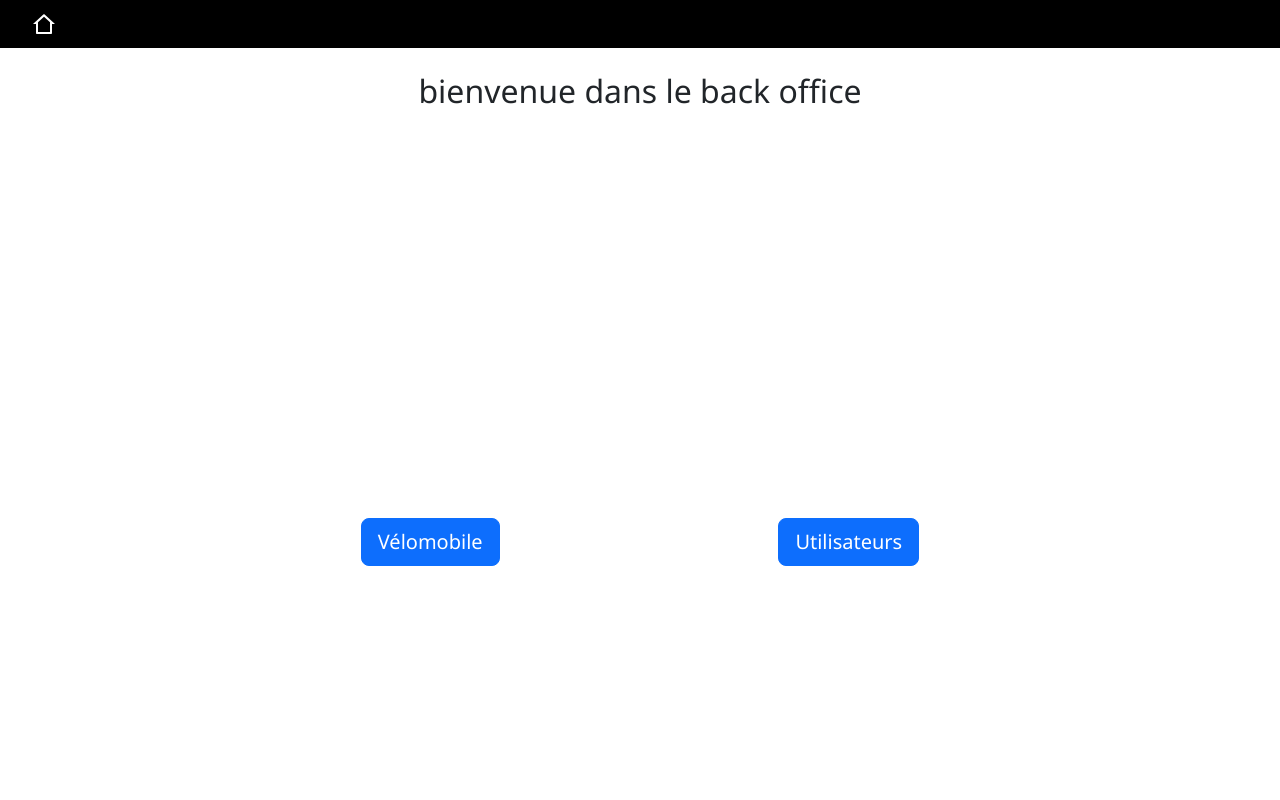
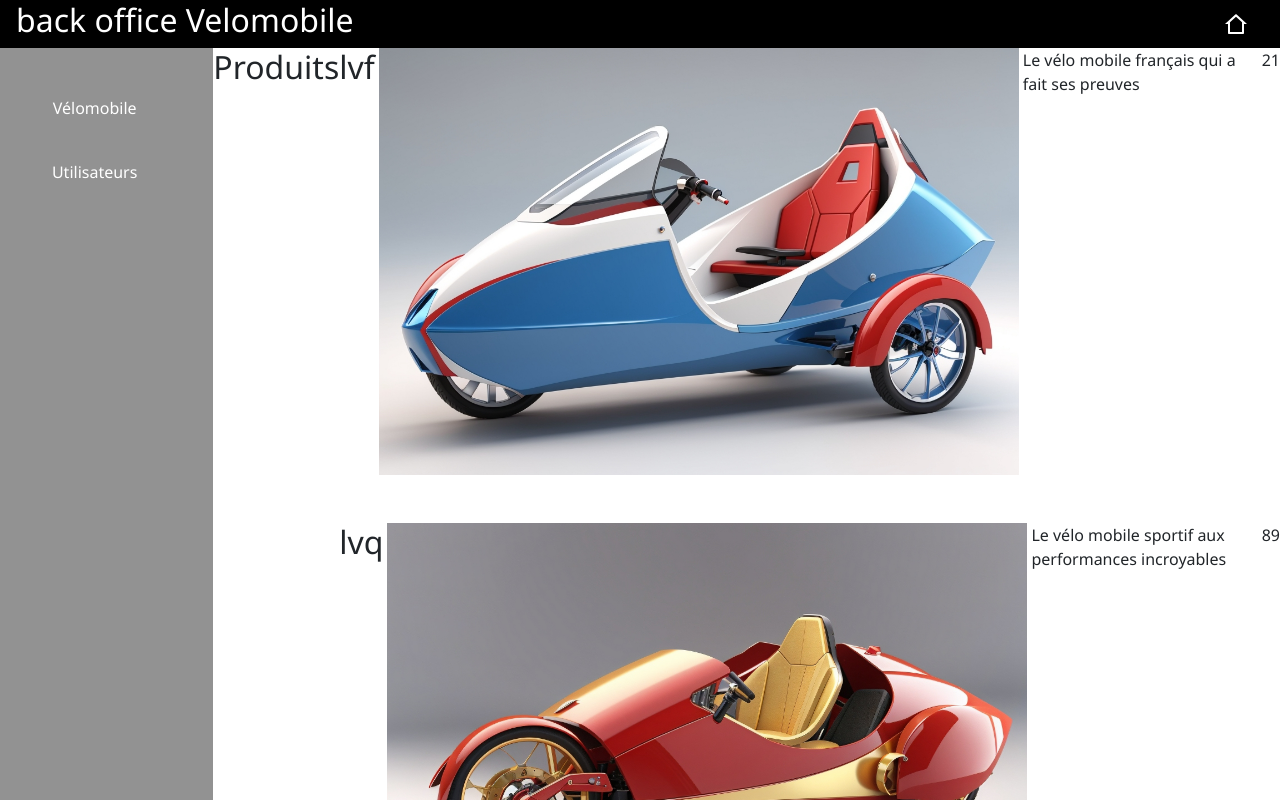
Before and after one commit to DjabelWilly/Velomobile_React, a React (Create React App) app: page /admin/velo in a window 1280 px wide. Shown: the top 800 px of the page. Built offline with nearby package versions, Linux system fonts and the light colour scheme; data requests are answered from the project's data file.

Commit message:
admin working

```diff
--- /dev/null
+++ b/src/AdminPage.js
@@ -0,0 +1,16 @@
+import React from "react";
+import { Outlet } from "react-router-dom";
+import { useState } from "react";
+import Admin from "./components/Admin"
+import AdminVeloPage from "./routes/AdminVeloPage";
+const AdminPage = () => {
+
+  const [isLoggedIn, setIsLoggedIn] = useState(false);
+
+
+  return (
+      <Admin isLoggedIn={isLoggedIn} />
+  );
+};
+
+export default AdminPage;
--- /dev/null
+++ b/src/components/Admin.jsx
@@ -0,0 +1,74 @@
+import AdminPage from "../AdminPage";
+import { Link } from "react-router-dom";
+import { useState } from "react";
+import React from "react";
+import { RiHome2Line } from "react-icons/ri";
+import "../App.css";
+import { Outlet } from "react-router-dom";
+
+
+function Admin({isLoggedIn}) {
+
+  return (
+    <>
+      <div className="nav-admin">
+        <div className="title">
+          <h2>back office Velomobile</h2>
+        </div>
+        <div>
+          <Link to={"/"}>
+            <RiHome2Line size={24} />
+          </Link>
+        </div>
+      </div>
+
+      <div className="container-fluid d-flex mx-0 px-0">
+        <div className="sidebar col-2">
+          <div className="container d-flex row mt-5">
+            <Link to={"/admin/velo"}>Vélomobile</Link>
+            <Link to={"/admin/users"}>Utilisateurs</Link>
+          </div>
+        </div>
+        <Outlet context={[isLoggedIn,]} />
+
+        {/* <div className="col align-items-center mx-3 py-5">
+          <table class="table table-striped">
+            <thead>
+              <tr>
+                <th scope="col">id</th>
+                <th scope="col">Nom</th>
+                <th scope="col">Description</th>
+                <th scope="col">poids</th>
+                <th scope="col">image </th>
+              </tr>
+            </thead>
+            <tbody>
+              <tr>
+                <th scope="row"> </th>
+                <td> </td>
+                <td> </td>
+                <td> </td>
+                <td> </td>
+                <div className="d-flex justify-content-end">
+                  <Link to={"/velo/putForm"}>
+                    <button className="btn btn-primary mx-2">Modifier</button>
+                  </Link>
+                  <button className="btn btn-danger">Supprimer</button>
+                </div>
+              </tr>
+            </tbody>
+          </table>
+          <div className="d-flex justify-content-end">
+            <Link to={"/admin/velo/form"}>
+              <button className="btn btn-secondary my-5 mx-2">
+                Ajouter vélomobile
+              </button>
+            </Link>
+          </div>
+        </div> */}
+      </div>
+    </>
+  );
+};
+
+export default Admin;
--- a/src/routes/AdminPage.jsx
+++ /dev/null
@@ -1,30 +0,0 @@
-import React from "react";
-import { Link } from "react-router-dom";
-import "../App.css";
-import { RiHome2Line } from "react-icons/ri";
-
-const AdminPage = () => {
-  return (
-    <>
-      <div className="nav-admin">
-        <Link to={"/"}>
-          <RiHome2Line size={24} />
-        </Link>
-      </div>
-      <div className="container d-flex justify-content-center my-4">
-        <h2>bienvenue dans le back office</h2>
-      </div>
-
-      <div className="container admin-home d-flex justify-content-evenly align-items-center">
-        <Link to={"/admin/velo"}>
-          <button className="btn btn-primary btn-lg">Vélomobile</button>
-        </Link>
-        <Link to={"/admin/users"}>
-          <button className="btn btn-primary btn-lg">Utilisateurs</button>
-        </Link>
-      </div>
-    </>
-  );
-};
-
-export default AdminPage;
--- a/src/routes/AdminUsersPage.jsx
+++ b/src/routes/AdminUsersPage.jsx
@@ -7,25 +7,6 @@ import { RiHome2Line } from "react-icons/ri";
 const AdminUsersPage = () => {
     return (
       <>
-        <div className="nav-admin">
-          <div className="title">
-            <h2>back office Utilisateurs</h2>
-          </div>
-          <div>
-            <Link to={"/"}>
-              <RiHome2Line size={24} />
-            </Link>
-          </div>
-        </div>
-
-        <div className="container-fluid d-flex mx-0 px-0">
-          <div className="sidebar col-2">
-            <div className="container d-flex row mt-5">
-              <Link to={"/velo"}>Vélomobile</Link>
-              <Link to={"/users"}>Utilisateurs</Link>
-            </div>
-          </div>
-
           <div className="col align-items-center mx-3 py-5">
             <table class="table table-striped">
               <thead>
@@ -67,7 +48,6 @@ const AdminUsersPage = () => {
               </Link>
             </div>
           </div>
-        </div>
       </>
     );
 };
--- a/src/routes/AdminVeloPage.jsx
+++ b/src/routes/AdminVeloPage.jsx
@@ -1,70 +1,209 @@
-import React from "react";
-import { Link } from "react-router-dom";
-import "../App.css";
-import { RiHome2Line } from "react-icons/ri";
+import { useEffect, useState } from "react";
+import VeloMobile from "../components/VeloMobile";
+import RemoteData from "../services/RemoteData";
+import { useOutletContext } from "react-router-dom";
+import FormPostVeloMobile from "../components/FormPostVeloMobile";
+//import AdminVeloPage from './AdminVeloPage';
 
+/**
+ * Composant fonction
+ * @returns JSX
+ */
+const AdminVeloPage = () => {
+  // Création d'un état (velosMobiles), création d'un setter correspondant
+  // Assignation d'une valeur par défaut
+  const [velosMobiles, setVelosMobiles] = useState([]);
+  const [veloMobileToUp, setVelosMobilesToUp] = useState(0);
+  const [errorMsg, setErrorMsg] = useState("");
+  const [addingVeloMobile, setAddingVeloMobile] = useState(false);
+  const [isLoggedIn, setIsLoggedIn] = useOutletContext();
 
+  // Programmation asynchrone : le code suivant ne va s'exécuter qu'après le premier chargement (render) du composant (ici ProductsPage)
+  useEffect(() => {
+    console.log(`Appel du service qui va aller charger les données`);
+    if (errorMsg !== undefined) {
+      RemoteData.loadVelosMobiles()
+        .then((remoteVelosMobiles) => {
+          console.log(`remoteVelosMobiles : `, remoteVelosMobiles);
+          // Modification du state qui va impliquer un rechargement de la vue
+          // c'est à dire le rappel de render
+          setVelosMobiles(remoteVelosMobiles);
+        })
+        .catch((error) => {
+          console.log(`Erreur attrapée dans useEffect : `, error);
+          setErrorMsg(error.toString());
+        });
+    }
+  }, [errorMsg]);
+  console.log(`dans ProductsPage`);
 
-const AdminVeloPage = () => {
+  //Function Add of buttonClick
+  function handleClickBtnAddVeloMobile(veloMobileToUp) {
+    console.log(`Dans handleClickBtnAddVelomobile`);
+    setAddingVeloMobile((currentValue) => {
+      return !currentValue;
+    });
+  }
 
+  /**
+   * Function delete of buttonclick
+   * @param {} veloMobileToDelete
+   */
+  function handleClickDeleteVeloMobile(veloMobileToDelete) {
+    console.log(
+      `Dans DeleteVeloMobile- vélomobile à supprimer :`,
+      veloMobileToDelete
+    );
+    setVelosMobiles(velosMobiles.filter((vm) => vm !== veloMobileToDelete));
+
+    // Appel du service "RemoteData" pour exécuter une requête http avec le verbe DELETE
+    RemoteData.deleteVeloMobile(veloMobileToDelete.id);
+  }
+
+  /**
+   * Function update of buttonClick
+   * @param {} veloMobileToUp
+   */
+  function handleClickBtnUpdateVeloMobile(veloMobileToUpdate) {
+    console.log(`Dans handleUpdateVeloMobile:`, veloMobileToUpdate);
+    setVelosMobilesToUp(veloMobileToUpdate.id);
+  }
+
+  /**
+   * Function update velomobile
+   */
+  function handleSubmitFormPutVeloMobile(event, veloMobileId) {
+    event.preventDefault();
+    console.log(
+      `Formulaire de modification soumis un vélomobile par son Id :`,
+      veloMobileId
+    );
+    //Create a FormData object from th Form - event.target est une référence vers le formulaire
+
+    const formData = new FormData(event.target);
+    const updatedVeloMobile = {
+      id: veloMobileId,
+      model: formData.get("model"),
+      description: formData.get("description"),
+      weight: formData.get("weight"),
+      photo: formData.get("photo"),
+    };
+
+    setVelosMobiles((currentVelosMobiles) => {
+      return currentVelosMobiles.map((vm) => {
+        if (vm.id === veloMobileId) {
+          vm.model = formData.get("model");
+          vm.description = formData.get("description");
+          vm.weight = formData.get("weigh");
+          vm.photo = formData.get("photo");
+          console.log(`vm :`, vm);
+        }
+        return vm;
+      });
+    });
+    setVelosMobilesToUp(0);
+
+    RemoteData.putVeloMobile(updatedVeloMobile)
+      .then((data) => {
+        console.log(`dans productsPage`, data);
+      })
+      .catch((error) => {
+        console.error(error);
+
+        //Affichage de l'erreur
+        setErrorMsg(
+          "Une erreur est apparue lors de la modification du vélomobile"
+        );
+
+        //Suppression du message d'erreur lors de 5 secondes
+        setTimeout(() => {
+          setErrorMsg(undefined);
+        }, 5000);
+      });
+  }
+  /**
+   * Function post velomobile
+   * @param {*} event
+   */
+  function handleSubmitFormPostVeloMobile(event) {
+    event.preventDefault();
+    console.log(`Formulaire d'ajout soumis`);
+    setAddingVeloMobile(false);
+    // Create a FormData object from the form - event.target est une référence vers le formulaire
+    const formData = new FormData(event.target);
+    const newVeloMobile = {
+      id: -1,
+      model: formData.get("model"),
+      description: formData.get("description"),
+      weight: formData.get("weight"),
+      photo: formData.get("photo"),
+    };
+    // il faut maintenant ajouter un object au state velosMobiles
+    setVelosMobiles((currentVelosMobiles) => {
+      return [...currentVelosMobiles, newVeloMobile];
+    });
+
+    event.target.reset();
+
+    // Ajout de ce nouvel objet veloMobile via une requête http POST
+    RemoteData.postVeloMobile(newVeloMobile)
+      .then((data) => {
+        console.log(`data dans productsPage`, data);
+        setVelosMobiles((currentVelosMobiles) => {
+          return currentVelosMobiles.map((vm) => {
+            if (vm.id === -1) vm.id = data.id;
+            return vm;
+          });
+        });
+      })
+      .catch((error) => {
+        console.error(error);
+        // Affichage de l'erreur
+        setErrorMsg(
+          "Une erreur s'est produite lors de l'ajout d'un vélomobile"
+        );
+        // Suppression du message d'erreur au bout de 5 secondes
+        setTimeout(() => {
+          setErrorMsg(undefined);
+        }, 5000);
+      });
+  }
 
   return (
-
-
     <>
-      <div className="nav-admin">
-        <div className="title">
-          <h2>back office Velomobile</h2>
+      <h2>Produits</h2>
+      <div className="modeles">
+        <div>
+          {errorMsg}
+          {isLoggedIn && (
+            <button
+              onClick={handleClickBtnAddVeloMobile}
+              className="btn btn-success mb-5"
+              id="add-velomobile"
+            >
+              Ajouter un vélomobile
+            </button>
+          )}
+          {isLoggedIn && addingVeloMobile && (
+            <FormPostVeloMobile
+              handleSubmitFormPostVeloMobile={handleSubmitFormPostVeloMobile}
+            />
+          )}
         </div>
-        <div>
-          <Link to={"/pub"}>
-            <RiHome2Line size={24} />
-          </Link>
-        </div>
-      </div>
-
-      <div className="container-fluid d-flex mx-0 px-0">
-        <div className="sidebar col-2">
-          <div className="container d-flex row mt-5">
-            <Link to={"/admin/velo"}>Vélomobile</Link>
-            <Link to={"/admin/users"}>Utilisateurs</Link>
-          </div>
-        </div>
-
-        <div className="col align-items-center mx-3 py-5">
-          <table class="table table-striped">
-            <thead>
-              <tr>
-                <th scope="col">id</th>
-                <th scope="col">Nom</th>
-                <th scope="col">Description</th>
-                <th scope="col">poids</th>
-                <th scope="col">image </th>
-              </tr>
-            </thead>
-            <tbody>
-              <tr>
-                <th scope="row"> </th>
-                <td> </td>
-                <td> </td>
-                <td> </td>
-                <td> </td>
-                <div className="d-flex justify-content-end">
-                  <Link to={"/velo/putForm"}>
-                    <button className="btn btn-primary mx-2">Modifier</button>
-                  </Link>
-                  <button className="btn btn-danger">Supprimer</button>
-                </div>
-              </tr>
-            </tbody>
-          </table>
-          <div className="d-flex justify-content-end">
-            <Link to={"admin/velo/form"}>
-              <button className="btn btn-secondary my-5 mx-2">
-                Ajouter vélomobile
-              </button>
-            </Link>
-          </div>
+        <div className="formImage">
+          {/* Affichage de la listes des vélos mobiles sous condition que velosMobiles est "truely" */}
+          {velosMobiles &&
+            !addingVeloMobile &&
+            velosMobiles.map((veloMobile) => (
+              <VeloMobile
+                key={veloMobile.id}
+                veloMobile={veloMobile}
+                handleClickDeleteVeloMobile={handleClickDeleteVeloMobile}
+                handleClickBtnUpdateVeloMobile={handleClickBtnUpdateVeloMobile}
+                handleSubmitFormPutVeloMobile={handleSubmitFormPutVeloMobile}
+                upVeloMobile={veloMobile.id == veloMobileToUp}
+              />
+            ))}
         </div>
       </div>
     </>
```
Also changed, not shown: src/index.js (+29 -35 lines).
